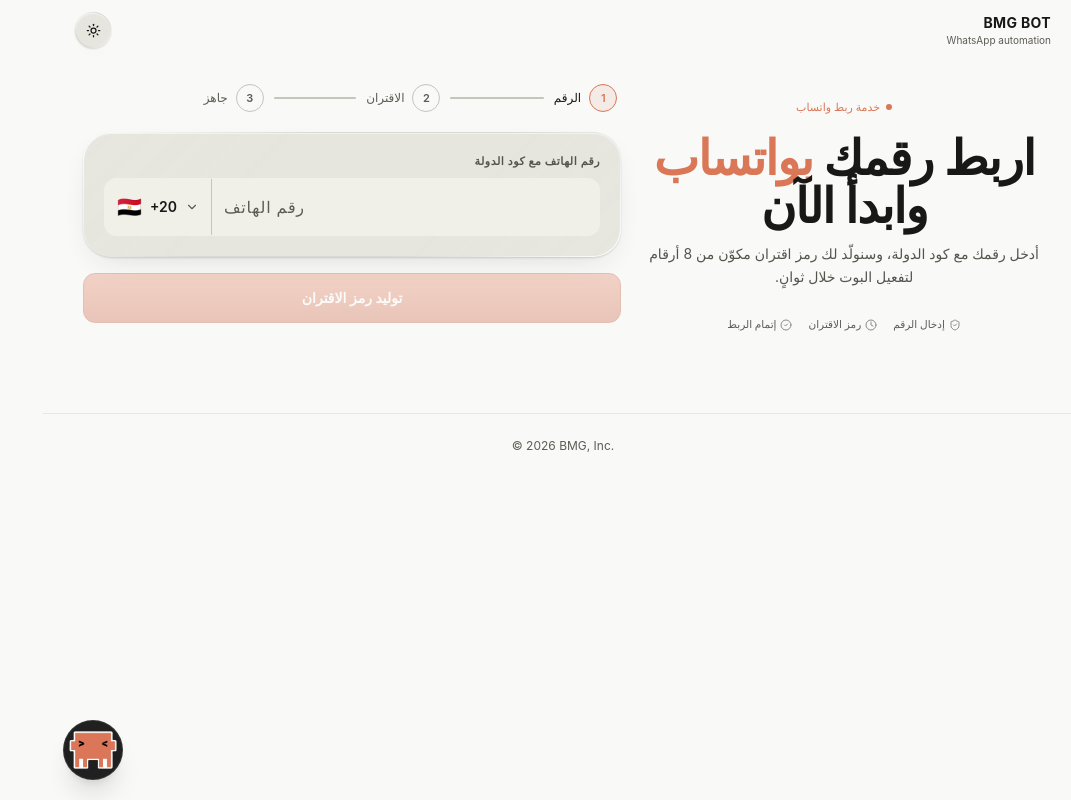
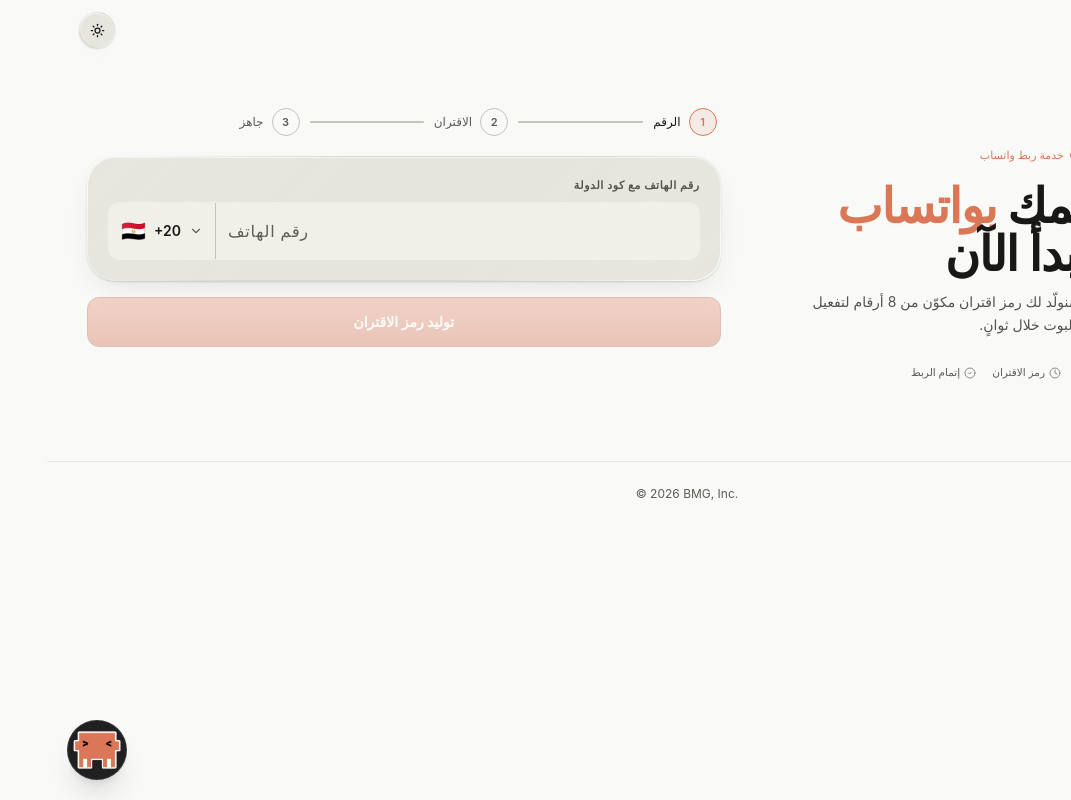
Before and after one commit to ux656/Freund, a Next.js app: page / in a window 1280 px wide. Shown: the whole page, without its empty margins (209-1280 px from the left). Built offline with nearby package versions, Linux system fonts and the light colour scheme.

Commit message:
Restore original mobile layout before desktop changes

```diff
--- a/app/page.tsx
+++ b/app/page.tsx
@@ -2,7 +2,6 @@
 
 import { useEffect, useState } from "react";
 import Navbar from "@/components/Navbar";
-
 import Hero from "@/components/Hero";
 import PairingFlow from "@/components/PairingFlow";
 import Features from "@/components/Features";
@@ -26,14 +25,12 @@ export default function Home() {
 
   return (
     <>
-
-      <div className="desktop-home-shell min-h-screen">
       <Navbar activePage={activePage} onNavigate={setActivePage} />
       <PageEntrance key={activePage}>
-          <main className="desktop-home-main mx-auto w-full max-w-7xl px-3 pb-20 pt-4 sm:px-4 sm:pt-6 lg:px-5 xl:px-5">
+      <main className="flex-1 max-w-7xl mx-auto w-full px-4 sm:px-6 lg:px-10 xl:px-12 pb-20 pt-8 sm:pt-12">
         {activePage === "home" && (
-              <div id="home" className="space-y-8 min-[600px]:grid min-[600px]:grid-cols-[minmax(0,0.85fr)_minmax(0,1.15fr)] min-[600px]:items-start min-[600px]:gap-6 min-[600px]:space-y-0">
-                <div className="min-w-0 min-[600px]:pt-2"><Hero /></div>
+          <div id="home" className="space-y-8 lg:grid lg:grid-cols-[minmax(0,0.9fr)_minmax(0,1.1fr)] lg:items-start lg:gap-12 lg:space-y-0">
+            <div className="min-w-0 lg:pt-8"><Hero /></div>
             <div className="min-w-0"><PairingFlow /></div>
           </div>
         )}
@@ -46,7 +43,6 @@ export default function Home() {
       </PageEntrance>
       <Footer />
       <BotAssistant />
-      </div>
     </>
   );
 }
```
Lines whose indentation alone changed are shown as unchanged.
